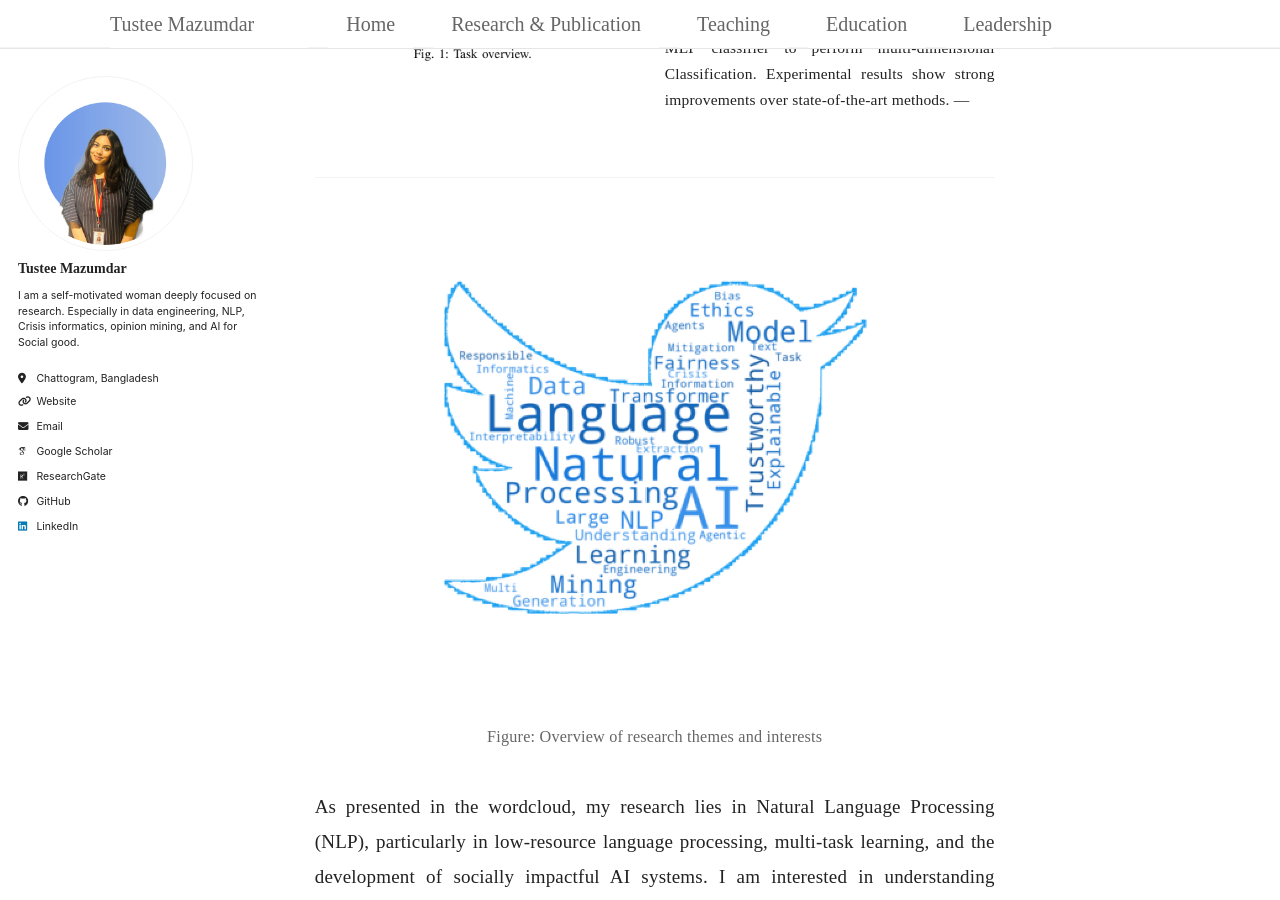
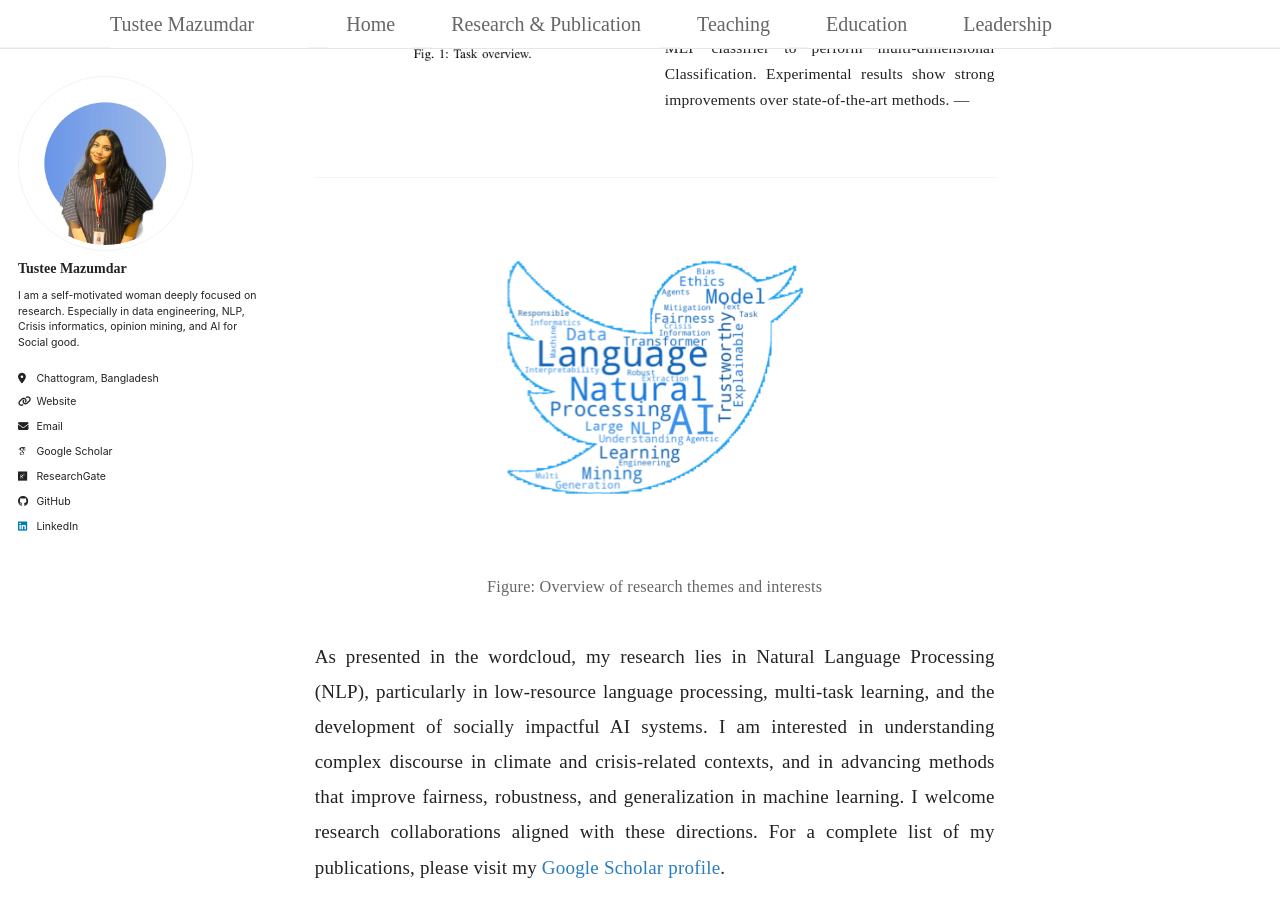
Before and after one commit to TusteeMazumdar/TusteeMazumdar.github.io, a Jekyll site: the page built from _pages/publications.html, in a window 1280 px wide and 900 px high, scrolled down 530 px. Built offline with Jekyll 4.4.1, drawn with Linux system fonts in a browser that asks for light colours; some web fonts are replaced; a script bundle is joined from its source files by our own code; library files that are not in the unit come from our copies.

Commit message:
Update publications.html

```diff
--- a/_pages/publications.html
+++ b/_pages/publications.html
@@ -64,7 +64,7 @@ author_profile: true
 <div style="text-align: center; margin: 2rem 0;">
   <img src="/images/twitter.png"
        alt="Research Word Cloud"
-       style="max-width: 500px; width: 100%;">
+       style="max-width: 350px; width: 70%;">
   <p style="font-size: 0.9rem; color: #666; margin-top: 0.5rem;">
     Figure: Overview of research themes and interests
   </p>
```
